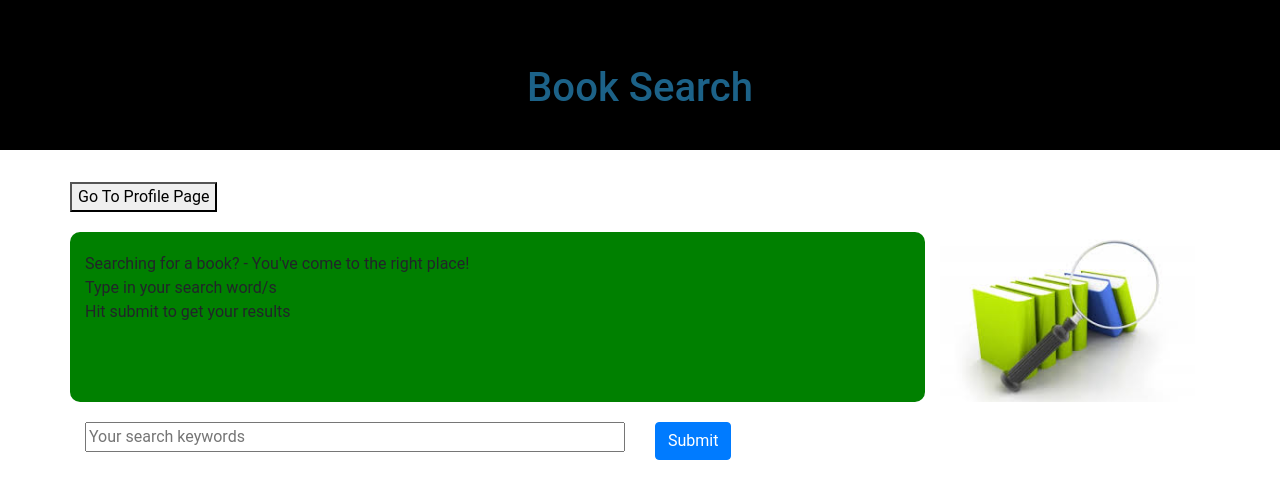
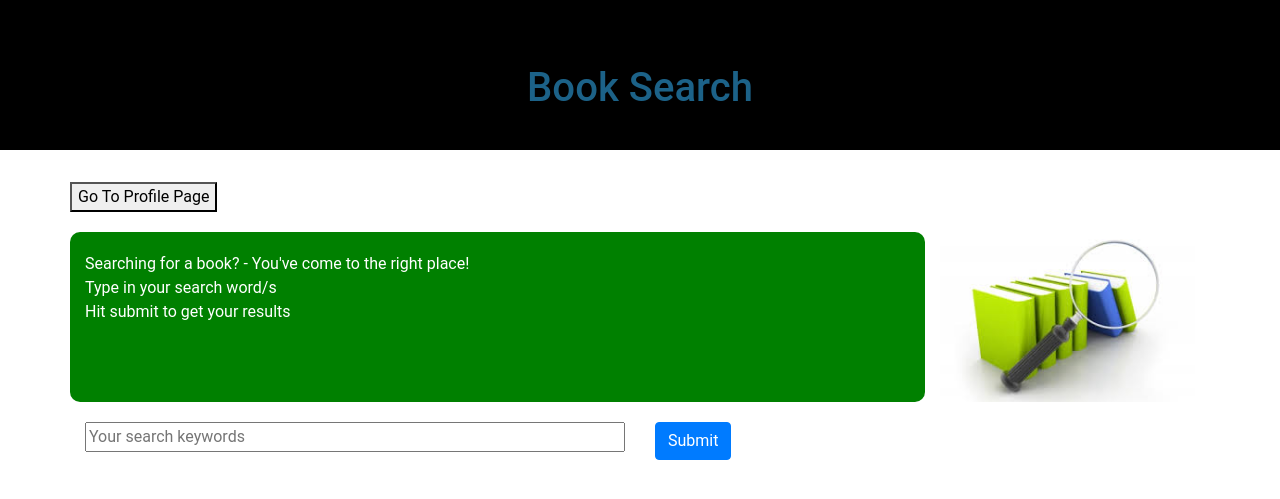
Before and after one commit to PickVik/final_library, a PHP site: page /borrower_search.php in a window 1280 px wide. Shown: the top 499 px of the page. Run offline with PHP 8.4, Linux system fonts and the light colour scheme; some libraries are stand-ins or nearby versions.

Commit message:
link errors fixed, hopefully

```diff
--- a/book_search.css
+++ b/book_search.css
@@ -33,6 +33,7 @@ body {
 }
 
 .row {
+    color: white;
    margin-bottom: 20px;
 }
 
--- a/library_register.php
+++ b/library_register.php
@@ -26,7 +26,7 @@ if (isset ($_POST['submit'])){
        $hash = password_hash($password, PASSWORD_DEFAULT);
        $conn->query("INSERT INTO user (Email, Firstname, Secondname, Password) VALUES ('$email', '$first_name', '$last_name', '$hash')");
 
-        header( 'Location: ../NewTest/login.php');
+        header( 'Location: login.php');
 
 
     }
--- a/style.css
+++ b/style.css
@@ -87,3 +87,7 @@ body {
     background-color: #13445e;
     border: 1px solid #daf1ff;
 }
+
+p {
+    color: white;
+}
```
